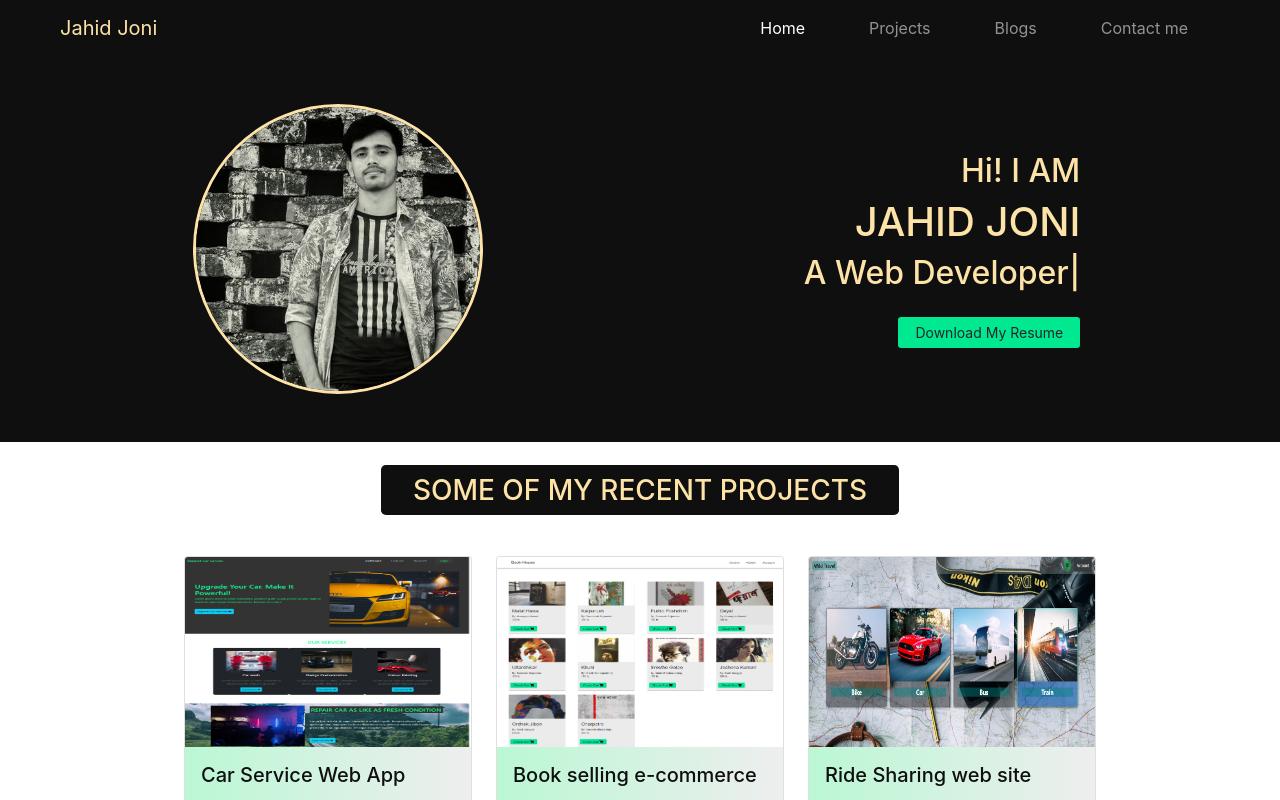
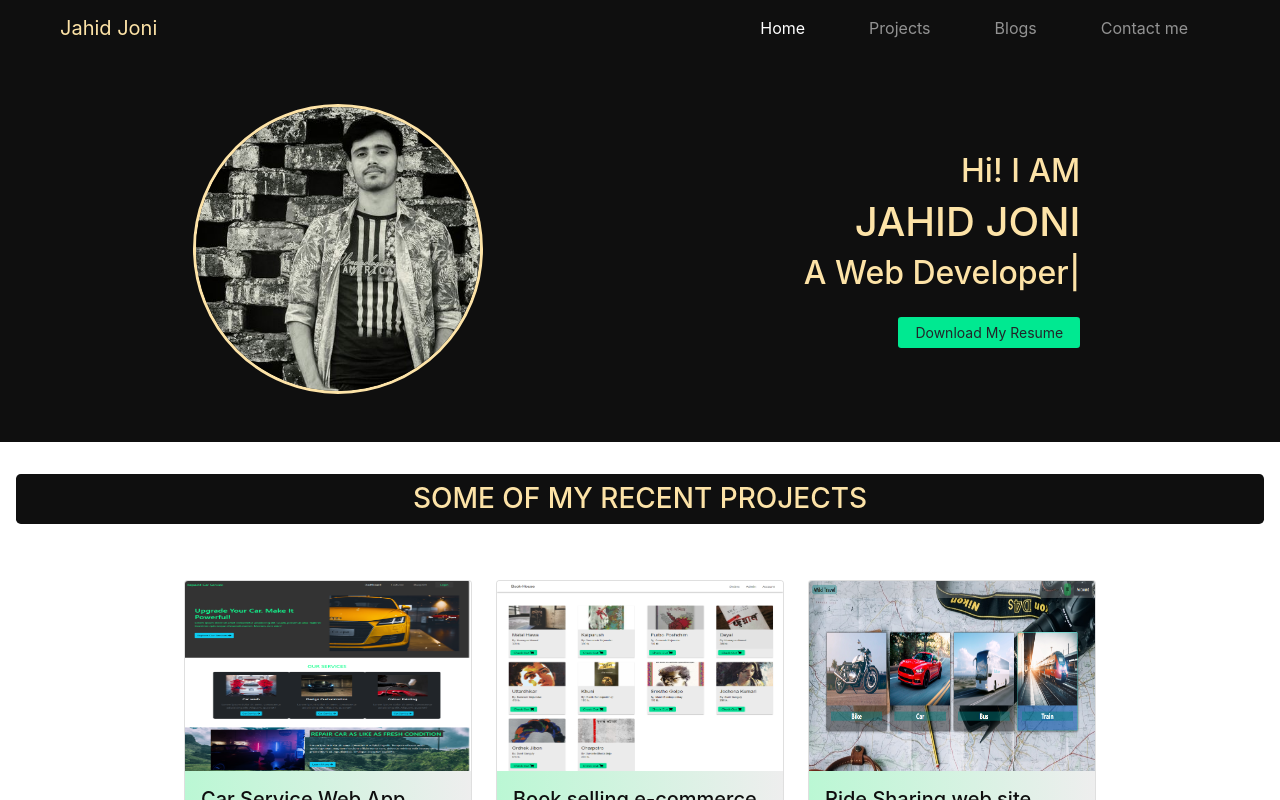
Before and after one commit to JahidJoni/My-portfolio, a React (Create React App) app: page / in a window 1280 px wide. Shown: the top 800 px of the page. Built offline with nearby package versions, Linux system fonts and the light colour scheme.

Commit message:
nav fixed

```diff
--- a/public/index.html
+++ b/public/index.html
@@ -1,19 +1,19 @@
 <!DOCTYPE html>
 <html lang="en">
+
 <head>
   <meta charset="utf-8" />
   <link rel="icon" href="%PUBLIC_URL%/favicon.ico" />
   <meta name="viewport" content="width=device-width, initial-scale=1" />
   <meta name="theme-color" content="#000000" />
-    <meta
-      name="description"
-      content="Web site created using create-react-app"
-    />
+  <meta name="description" content="Web site created using create-react-app" />
   <link rel="apple-touch-icon" href="%PUBLIC_URL%/logo192.png" />
   <link rel="manifest" href="%PUBLIC_URL%/manifest.json" />
-    <link href="https://cdn.jsdelivr.net/npm/bootstrap@5.0.0-beta3/dist/css/bootstrap.min.css" rel="stylesheet" integrity="sha384-eOJMYsd53ii+scO/bJGFsiCZc+5NDVN2yr8+0RDqr0Ql0h+rP48ckxlpbzKgwra6" crossorigin="anonymous">
+  <link href="https://cdn.jsdelivr.net/npm/bootstrap@5.0.0-beta3/dist/css/bootstrap.min.css" rel="stylesheet"
+    integrity="sha384-eOJMYsd53ii+scO/bJGFsiCZc+5NDVN2yr8+0RDqr0Ql0h+rP48ckxlpbzKgwra6" crossorigin="anonymous">
   <title>Jahid Joni - A web developer</title>
 </head>
+
 <body>
   <noscript>You need to enable JavaScript to run this app.</noscript>
   <div id="root"></div>
@@ -27,5 +27,7 @@
       To begin the development, run `npm start` or `yarn start`.
       To create a production bundle, use `npm run build` or `yarn build`.
     -->
+    <script src="https://cdn.jsdelivr.net/npm/bootstrap@5.0.0-beta3/dist/js/bootstrap.bundle.min.js" integrity="sha384-JEW9xMcG8R+pH31jmWH6WWP0WintQrMb4s7ZOdauHnUtxwoG2vI5DkLtS3qm9Ekf" crossorigin="anonymous"></script>
 </body>
+
 </html>
--- a/src/Components/Home/ProjectsArea/ProjectsArea.js
+++ b/src/Components/Home/ProjectsArea/ProjectsArea.js
@@ -41,11 +41,11 @@
       }, []);
     return (
         <section className="text-center mt-3 p-3">
-            <h3 style={{backgroundColor: '#0f0f0f', color: '#FDE3A7', padding: '0.5rem 2rem', display: 'inline', borderRadius: '0.3rem'}}>SOME OF MY RECENT PROJECTS</h3>
+            <h3 style={{backgroundColor: '#0f0f0f', color: '#FDE3A7', padding: '0.5rem 1.8rem', borderRadius: '0.3rem'}}>SOME OF MY RECENT PROJECTS</h3>
           <div className="d-flex justify-content-center">
-          <div className="row mt-5">
+          <div className="row mt-5 text-center">
              {
-                projects.map(project => <div className="col-md-4 justify-content-center" data-aos="fade-up-left">
+                projects.map(project => <div className="col-md-4" data-aos="fade-up-left">
                     <div class="card" style={{ width: '18rem' }}>
                         <img className="img-fluid" src={project.image} class="card-img-top" alt="" style={{height: '190px'}} />
                         <div class="card-body details">
```
Also changed, not shown: 1 other file (tests, documents, lock files or other folders). Lines whose indentation alone changed are shown as unchanged.
